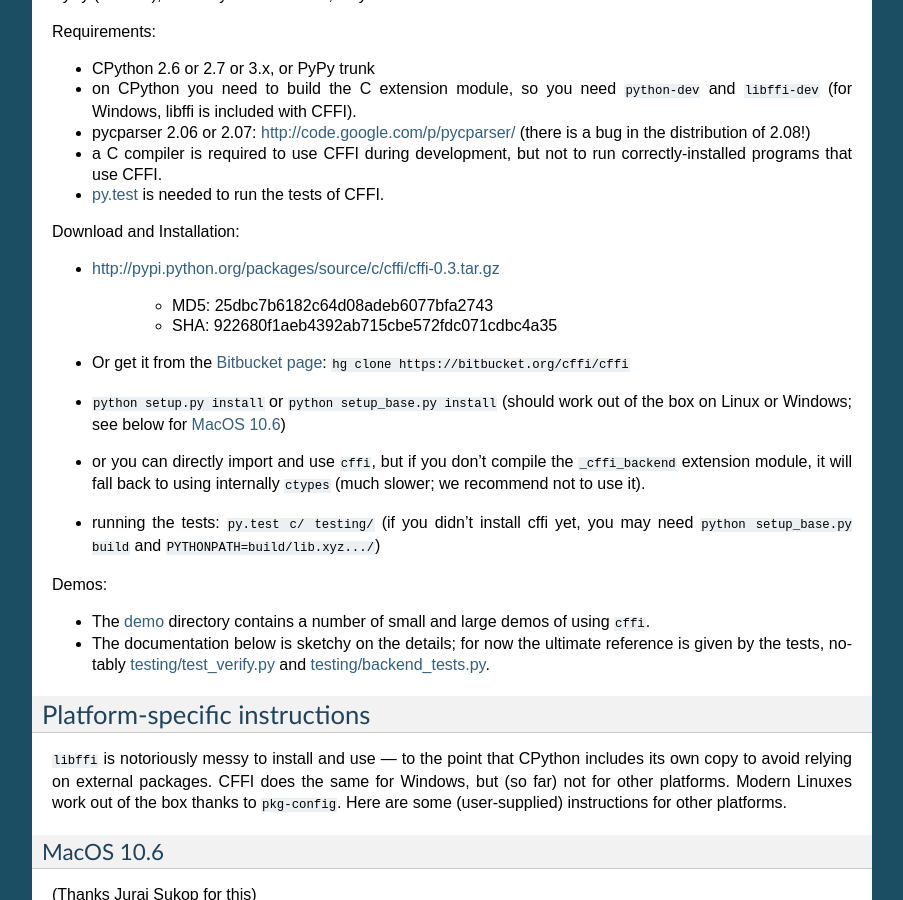
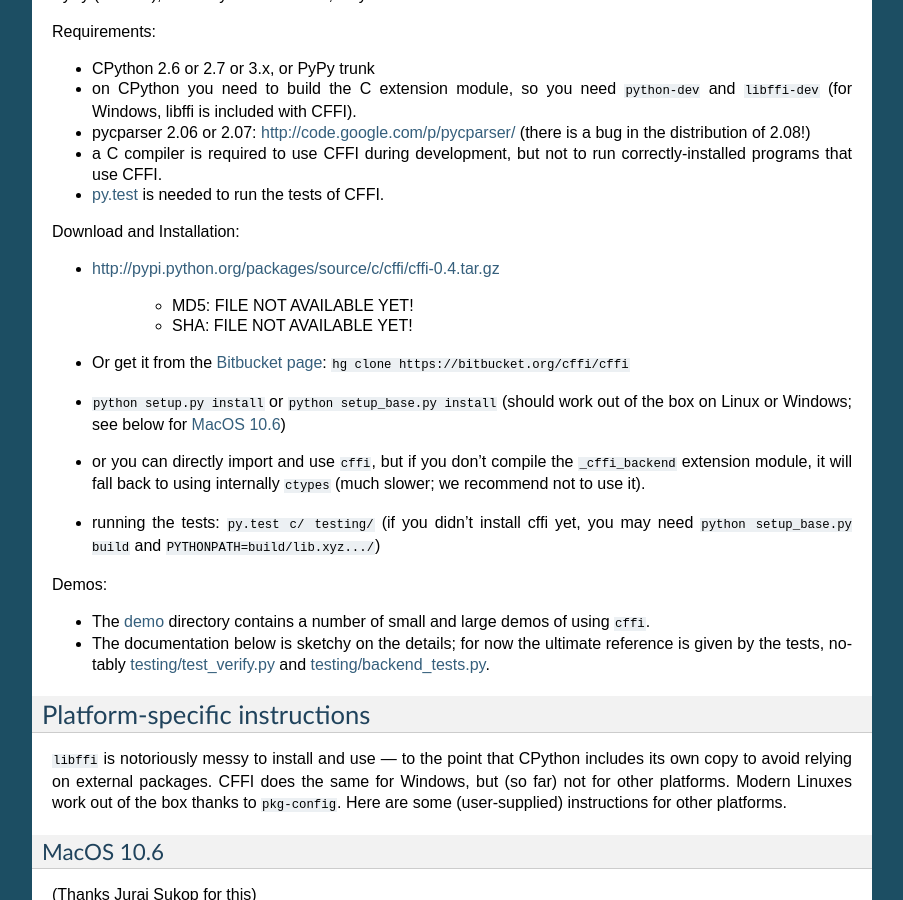
Before and after one commit to tharvik/cffi, a Sphinx documentation site: the page built from doc/source/index.rst, in a window 1280 px wide and 900 px high, scrolled down 803 px. Shown: the whole window, without its empty margins (198-1101 px from the left). Built offline with Sphinx 7.4.7, drawn with Linux system fonts in a browser that asks for light colours; some of the changed text lies outside the part shown.

Commit message:
Prepare for the version 0.4 (not released yet!).

```diff
--- a/cffi/__init__.py
+++ b/cffi/__init__.py
@@ -4,5 +4,5 @@ __all__ = ['FFI', 'VerificationError', 'VerificationMissing', 'CDefError',
 from .api import FFI, CDefError, FFIError
 from .ffiplatform import VerificationError, VerificationMissing
 
-__version__ = "0.3"
-__version_info__ = (0, 3)
+__version__ = "0.4"
+__version_info__ = (0, 4)
--- a/doc/source/conf.py
+++ b/doc/source/conf.py
@@ -45,9 +45,9 @@ copyright = u'2012, Armin Rigo, Maciej Fijalkowski'
 # built documents.
 #
 # The short X.Y version.
-version = '0.3'
+version = '0.4'
 # The full version, including alpha/beta/rc tags.
-release = '0.3'
+release = '0.4'
 
 # The language for content autogenerated by Sphinx. Refer to documentation
 # for a list of supported languages.
--- a/doc/source/index.rst
+++ b/doc/source/index.rst
@@ -89,11 +89,11 @@ Requirements:
 
 Download and Installation:
 
-* http://pypi.python.org/packages/source/c/cffi/cffi-0.3.tar.gz
+* http://pypi.python.org/packages/source/c/cffi/cffi-0.4.tar.gz
 
-   - MD5: 25dbc7b6182c64d08adeb6077bfa2743
+   - MD5: FILE NOT AVAILABLE YET!
 
-   - SHA: 922680f1aeb4392ab715cbe572fdc071cdbc4a35
+   - SHA: FILE NOT AVAILABLE YET!
 
 * Or get it from the `Bitbucket page`_:
   ``hg clone https://bitbucket.org/cffi/cffi``
--- a/setup.py
+++ b/setup.py
@@ -81,7 +81,7 @@ if __name__ == '__main__':
   setup(
     name='cffi',
     description='Foreign Function Interface for Python calling C code.',
-    version='0.3',
+    version='0.4',
     packages=['cffi'],
     zip_safe=False,
 
```
Also changed, not shown: 1 other file.
